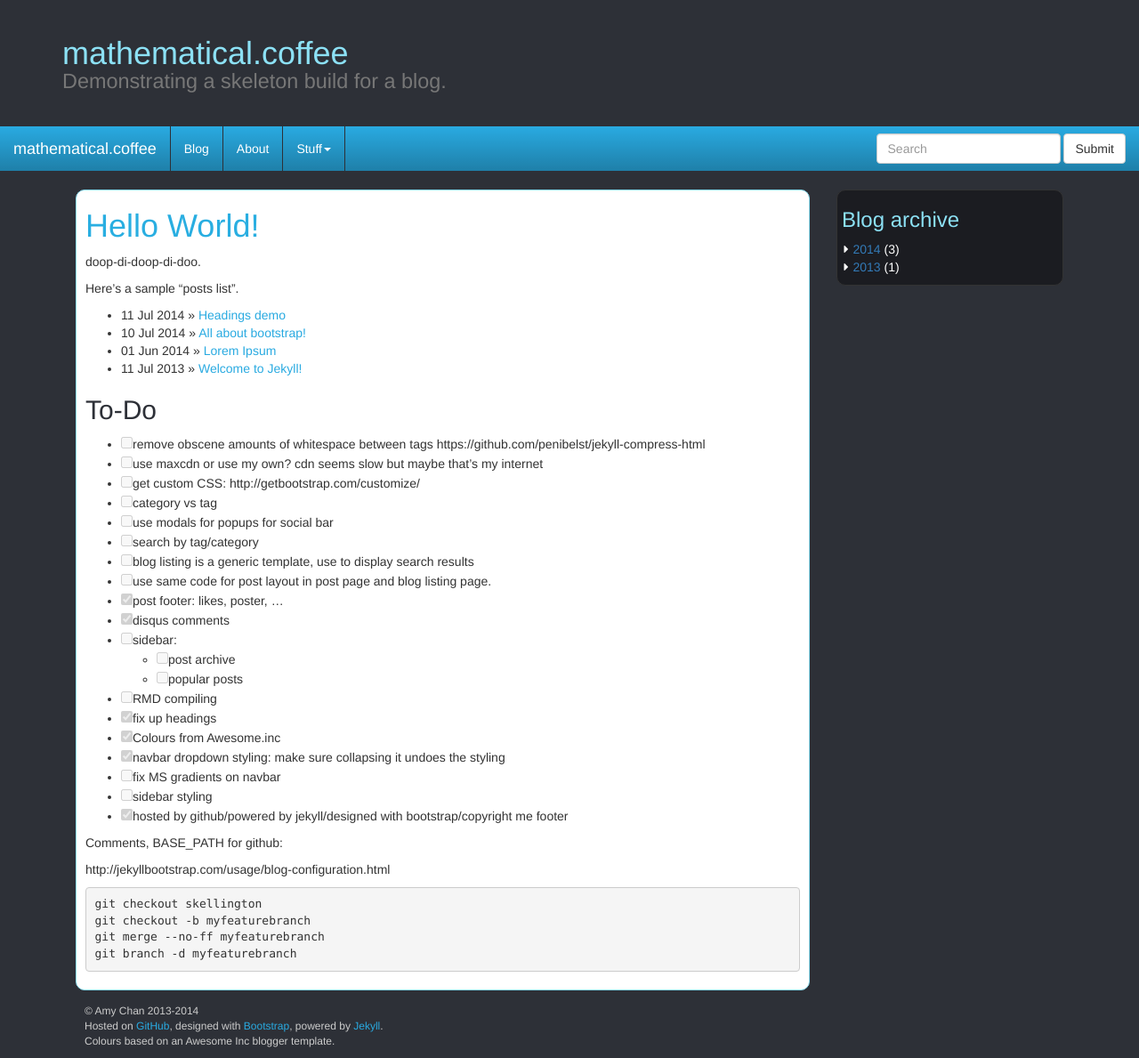
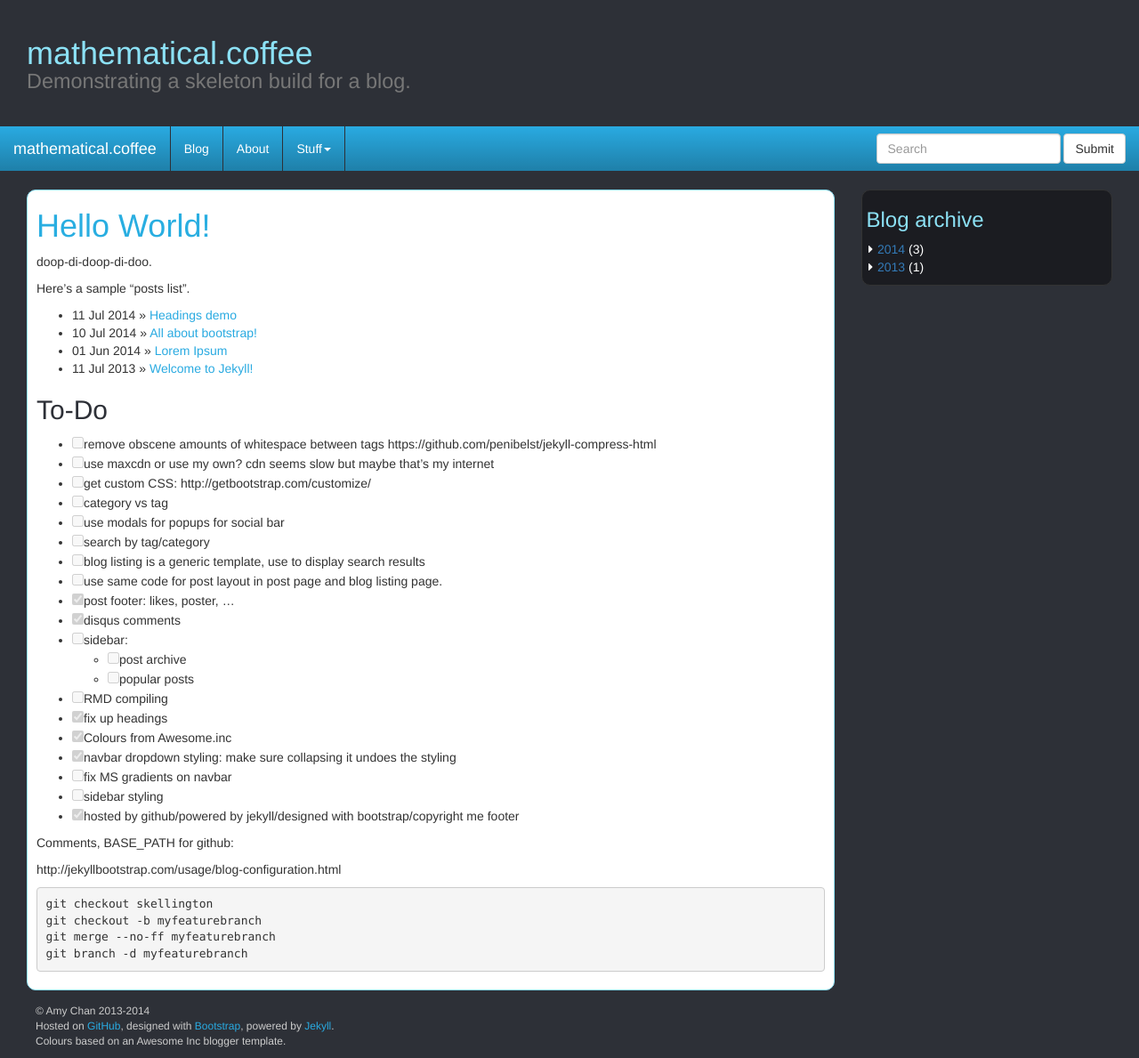
Before and after one commit to mathematicalcoffee/mathematicalcoffee.github.io, a Jekyll site: the page built from index.md, in a window 1280 px wide. Shown: the whole page at 89% size. Built offline with Jekyll 4.4.1, drawn with Linux system fonts in a browser that asks for light colours; nearby versions of some CDN libraries; comment, search, counter and statistics services are not loaded.

```diff
--- a/_includes/footer.html
+++ b/_includes/footer.html
@@ -1,5 +1,5 @@
 <footer role="contentinfo">
-  <div class="container">
+  <div class="container-fluid">
     <div class="col-xs-12">
       <div id="footer">
       <!-- TODO: social buttons -->
--- a/_includes/header.html
+++ b/_includes/header.html
@@ -27,8 +27,12 @@
     <![endif]-->
   </head>
   <body>
-  <div class="container">
-    <div class="page-header">
-      <h1><a href="/">{{ site.name }}</a><small> {{ site.description }}</small></h1>
+  <div class="container-fluid">
+    <div class="row-fluid">
+      <div class="col-xs-12">
+        <div class="page-header">
+          <h1><a href="/">{{ site.name }}</a><small> {{ site.description }}</small></h1>
+        </div>
+      </div>
     </div>
   </div>
--- a/_layouts/frame.html
+++ b/_layouts/frame.html
@@ -1,7 +1,7 @@
 {% include header.html %}
 {% include navbar.html %}
 
-<div class="container">
+<div class="container-fluid">
 <div class="row-fluid">
     <div class="col-sm-9">
       {{ content }}
```
